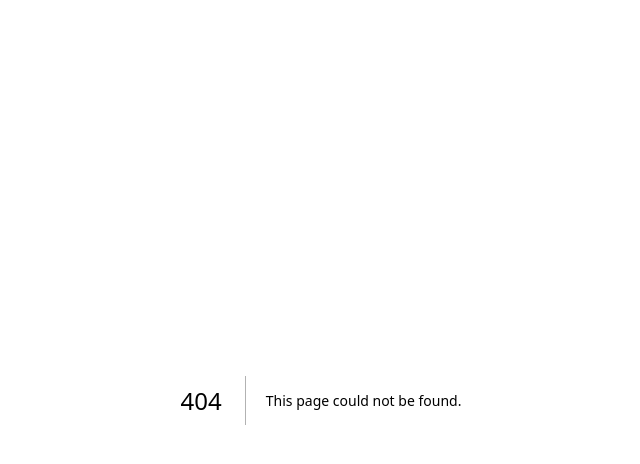
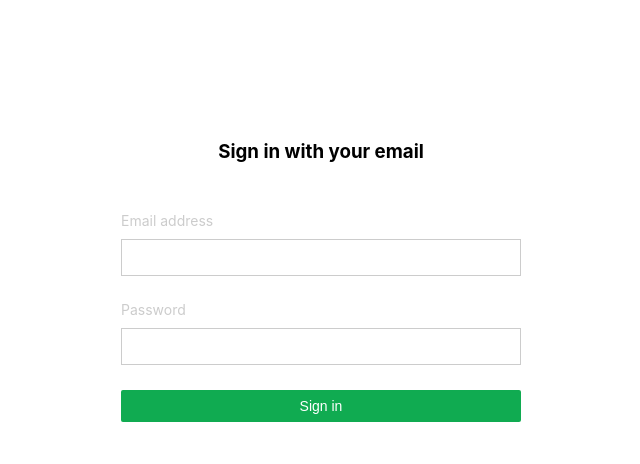
Before and after one commit to lape15/cms-frontend, a Next.js app: page /login in a window 1280 px wide. Before the commit this address had no page. Shown: the top 464 px of the page, without its empty margins (319-959 px from the left). Built offline with nearby package versions, Linux system fonts and the light colour scheme.

Commit message:
first commit

```diff
--- a/next.config.js
+++ b/next.config.js
@@ -2,6 +2,7 @@
 const nextConfig = {
   reactStrictMode: true,
   swcMinify: true,
-}
+  styledComponents: true,
+};
 
-module.exports = nextConfig
+module.exports = nextConfig;
--- a/package.json
+++ b/package.json
@@ -12,11 +12,14 @@
     "@types/node": "18.11.9",
     "@types/react": "18.0.25",
     "@types/react-dom": "18.0.8",
+    "@types/styled-components": "^5.1.26",
+    "babel-plugin-styled-components": "^2.0.7",
     "eslint": "8.27.0",
     "eslint-config-next": "13.0.3",
     "next": "13.0.3",
     "react": "18.2.0",
     "react-dom": "18.2.0",
+    "styled-components": "^5.3.6",
     "typescript": "4.8.4"
   }
 }
--- /dev/null
+++ b/pages/_document.tsx
@@ -0,0 +1,47 @@
+import Document, {
+  Html,
+  Head,
+  Main,
+  NextScript,
+  DocumentContext,
+} from "next/document";
+import { ServerStyleSheet } from "styled-components";
+
+export default class MyDocument extends Document {
+  static async getInitialProps(ctx: DocumentContext) {
+    const sheet = new ServerStyleSheet();
+    const originalRenderPage = ctx.renderPage;
+
+    try {
+      ctx.renderPage = () =>
+        originalRenderPage({
+          enhanceApp: (App) => (props) =>
+            sheet.collectStyles(<App {...props} />),
+        });
+
+      const initialProps = await Document.getInitialProps(ctx);
+      return {
+        ...initialProps,
+        styles: (
+          <>
+            {initialProps.styles}
+            {sheet.getStyleElement()}
+          </>
+        ),
+      };
+    } finally {
+      sheet.seal();
+    }
+  }
+  render() {
+    return (
+      <Html lang="en">
+        <Head />
+        <body>
+          <Main />
+          <NextScript />
+        </body>
+      </Html>
+    );
+  }
+}
--- /dev/null
+++ b/pages/components/input.tsx
@@ -0,0 +1,47 @@
+import styled from "styled-components";
+import { useState } from "react";
+
+const InputWrapper = styled.div`
+  display: flex;
+  flex-flow: column nowrap;
+  gap: 5px;
+  margin-block-start: 20px;
+  margin-end-start: 20px;
+
+  & label {
+    color: #ccc;
+    font-size: 14px;
+  }
+  & input {
+    padding: 10px;
+    width: 100%;
+    border: 1px solid #ccc;
+    margin-top: 5px;
+  }
+`;
+type InputProp = {
+  label: string;
+  info?: string;
+  type: string;
+  value: string | number;
+  upDater: (key: string, val: string | number | boolean) => void;
+  prop: string;
+};
+
+export const Input = (props: InputProp) => {
+  const { label, info, type, value, upDater, prop } = props;
+
+  const [val, setVal] = useState(value);
+
+  const handleChange = (e: React.ChangeEvent<HTMLInputElement>) => {
+    setVal(e.target.value);
+    upDater(prop, e.target.value);
+  };
+  return (
+    <InputWrapper>
+      <label>{label}</label>
+      <input type={type} value={val} onChange={handleChange} />
+      {info && <p>{info}</p>}
+    </InputWrapper>
+  );
+};
--- /dev/null
+++ b/pages/login.tsx
@@ -0,0 +1,88 @@
+import Head from "next/head";
+import Image from "next/image";
+import styled from "styled-components";
+import { Input } from "./components/input";
+import React, { useState, FormEventHandler } from "react";
+
+const LoginWrapper = styled.section`
+  display: flex;
+  height: 100vh;
+  flex-flow: column nowrap;
+  width: 100%;
+  padding: 120px 80px;
+  align-items: center;
+
+  & h3 {
+    margin-block-start: 20px;
+  }
+  @screen (max-width:512px) {
+    padding: 20px;
+  }
+`;
+
+const Form = styled.form`
+  display: flex;
+  flex-flow: column nowrap;
+  gap: 5px;
+  width: 400px;
+  margin: 10px auto;
+  @screen (max-width:512px) {
+    width: 100%;
+  }
+`;
+
+const Button = styled.button`
+  width: 100%;
+  padding: 8px 20px;
+  color: white;
+  font-size: 14px;
+  background: #10ab51;
+  margin-block-start: 20px;
+  cursor: pointer;
+  border-radius: 2px;
+  border: none;
+`;
+
+const Login = () => {
+  const [login, setLogin] = useState({
+    email: "",
+    password: "",
+  });
+
+  const upDateDetails = (key: string, value: string | number | boolean) => {
+    setLogin({
+      ...login,
+      [key]: value,
+    });
+  };
+
+  const handleAmdminLogin = (e: React.SyntheticEvent) => {
+    e.preventDefault();
+    console.log({ login });
+  };
+
+  return (
+    <LoginWrapper>
+      <h3>Sign in with your email</h3>
+      <Form onSubmit={handleAmdminLogin}>
+        <Input
+          value={login.email}
+          type="email"
+          label="Email address"
+          upDater={upDateDetails}
+          prop="email"
+        />
+        <Input
+          value={login.password}
+          type="password"
+          label="Password"
+          upDater={upDateDetails}
+          prop="password"
+        />
+        <Button type="submit">Sign in</Button>
+      </Form>
+    </LoginWrapper>
+  );
+};
+
+export default Login;
```
Also changed, not shown: pages/index.tsx (+6 -58 lines), .babelrc (added), 1 other file (tests, documents, lock files or other folders).
